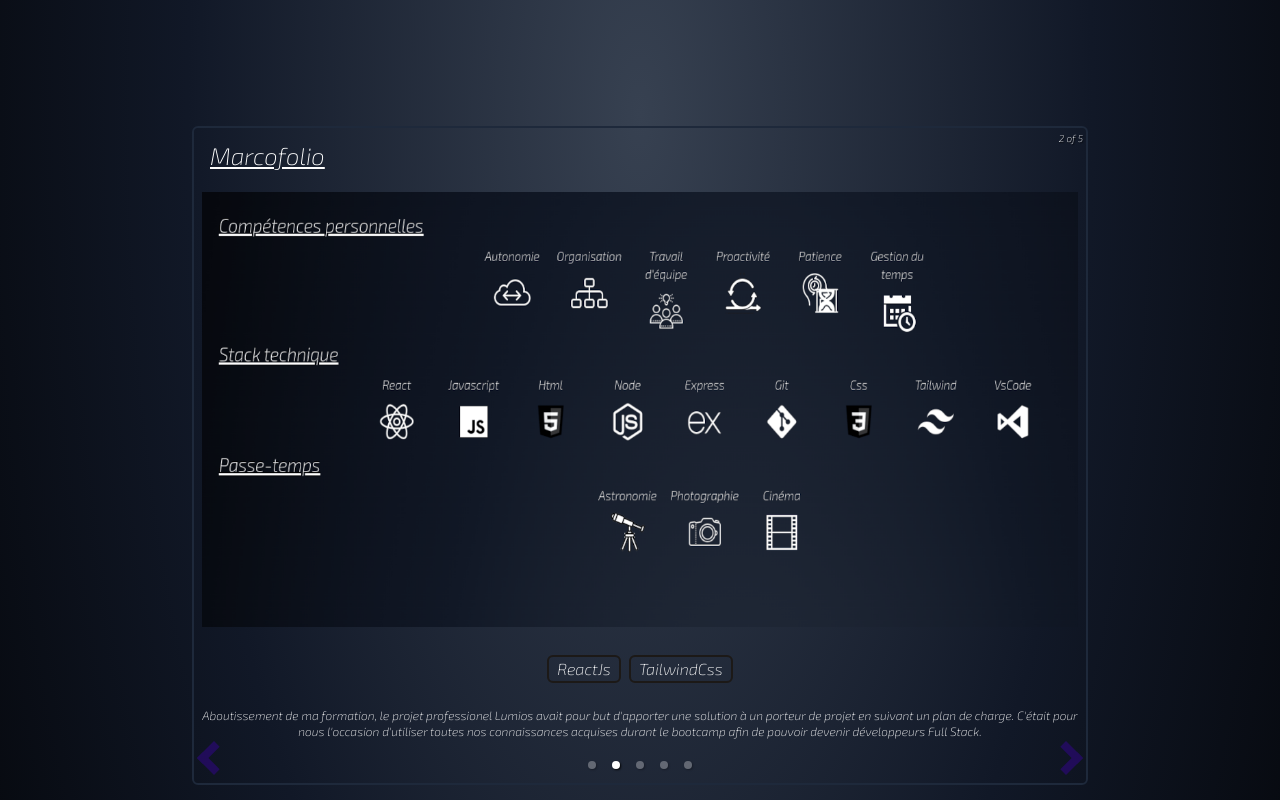
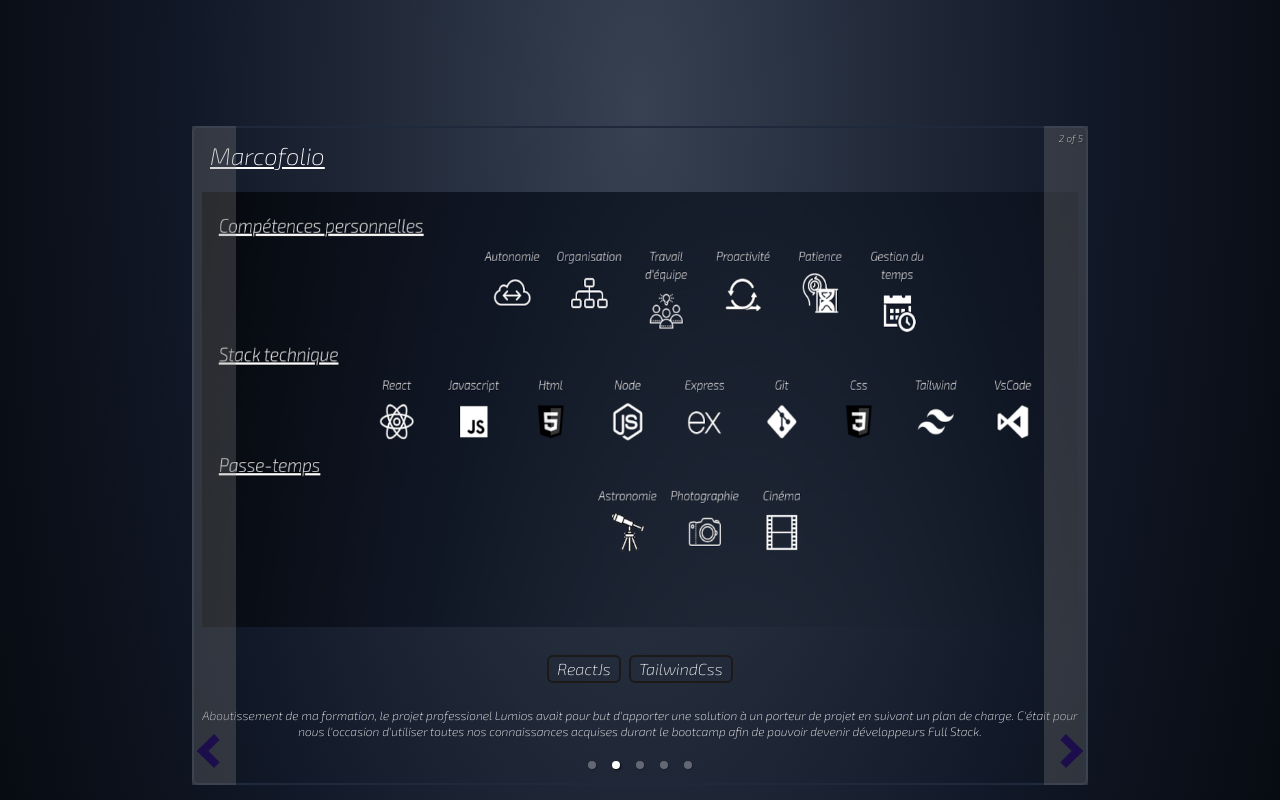
Before and after one commit to moumax/marcofoliov2, a React (Vite) app: page / in a window 1280 px wide. Shown: the part 1400-2200 px from the top of the page. Built offline with nearby package versions, Linux system fonts and the light colour scheme.

Commit message:
Change behavior of handles projects

```diff
--- a/src/index.css
+++ b/src/index.css
@@ -8,12 +8,12 @@
 .carousel .control-next.control-arrow {
   display: flex;
   align-items: flex-end;
-  margin-bottom: 10px;
+  padding-bottom: 22px;
 }
 .carousel .control-prev.control-arrow {
   display: flex;
   align-items: flex-end;
-  margin-bottom: 10px;
+  padding-bottom: 22px;
 }
 
 .carousel .control-next.control-arrow:before {
@@ -35,3 +35,14 @@
   transform: rotate(135deg);
   -webkit-transform: rotate(135deg);
 }
+
+.carousel.carousel-slider .control-arrow {
+  background: grey;
+  opacity: 0.3;
+  height: 100%;
+}
+.carousel.carousel-slider .control-arrow:hover {
+  background: grey;
+  opacity: 0.3;
+  height: 100%;
+}
```
